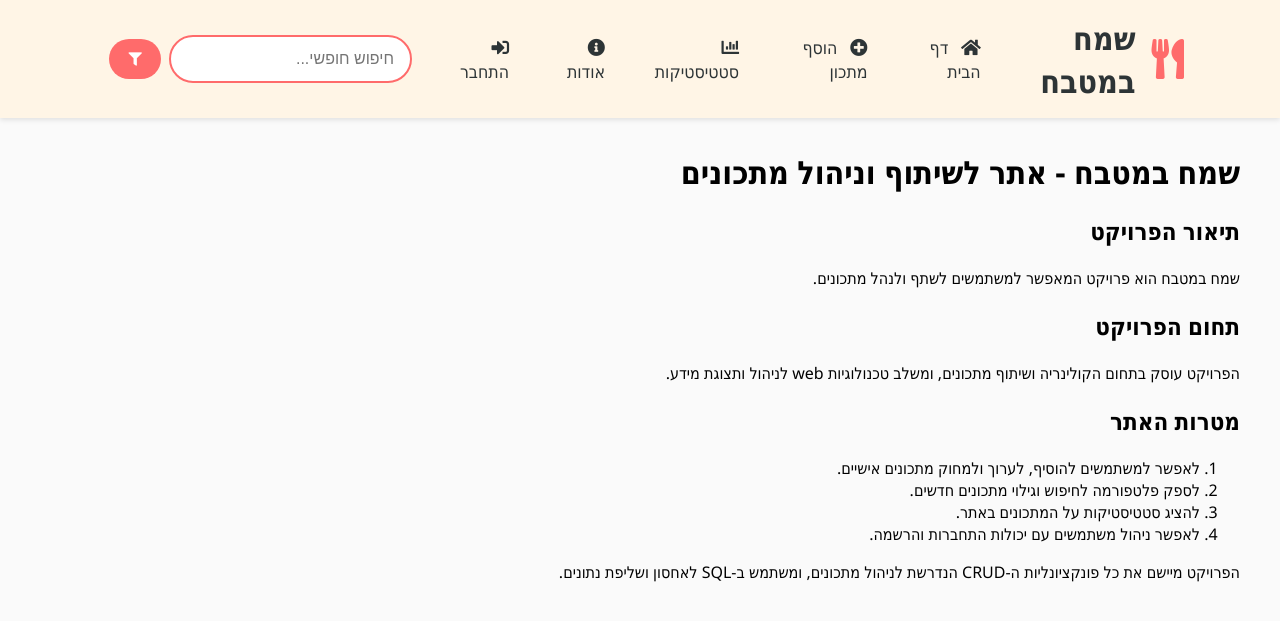
After one commit to eti-youngreis/happy_kitchen, a Flask app: page /about in a window 1280 px wide. The commit adds this page. Shown: the top 621 px of the page. Run offline with Flask 3, Linux system fonts and the light colour scheme.

Commit message:
Add about page

```diff
--- a/controllers/recipe_controller.py
+++ b/controllers/recipe_controller.py
@@ -19,6 +19,9 @@ def home():
     recipes = get_recipes(search_query, dairy_type, course_type)
     return render_template("home.html", recipes=recipes)
 
+@recipe_bp.route("/about")
+def about():
+    return render_template("about.html")
 
 @recipe_bp.route("/<int:recipe_id>")
 def recipe(recipe_id):
--- a/static/css/styles.css
+++ b/static/css/styles.css
@@ -161,7 +161,7 @@ body {
 .main-nav {
     display: flex;
     align-items: center;
-    gap: 1rem;
+    gap: 0.5rem;
 }
 
 .logo-icon {
@@ -496,8 +496,8 @@ body {
 
 @media (min-width: 1024px) {
     .main-header {
-        padding-right: 8rem;
-        padding-left: 8rem;
+        padding-right: 6rem;
+        padding-left: 6rem;
         flex-wrap: nowrap;
     }
 
--- /dev/null
+++ b/templates/about.html
@@ -0,0 +1,22 @@
+{% extends "base.html" %}
+
+{% block content %}
+<div class="content-wrapper">
+    <h1 id="%D7%A9%D7%9E%D7%97-%D7%91%D7%9E%D7%98%D7%91%D7%97---%D7%90%D7%AA%D7%A8-%D7%9C%D7%A9%D7%99%D7%AA%D7%95%D7%A3-%D7%95%D7%A0%D7%99%D7%94%D7%95%D7%9C-%D7%9E%D7%AA%D7%9B%D7%95%D7%A0%D7%99%D7%9D"
+        tabindex="-1">שמח במטבח - אתר לשיתוף וניהול מתכונים</h1>
+    <h2 id="%D7%AA%D7%99%D7%90%D7%95%D7%A8-%D7%94%D7%A4%D7%A8%D7%95%D7%99%D7%A7%D7%98" tabindex="-1">תיאור הפרויקט</h2>
+    <p>שמח במטבח הוא פרויקט המאפשר למשתמשים לשתף ולנהל מתכונים.</p>
+    <h2 id="%D7%AA%D7%97%D7%95%D7%9D-%D7%94%D7%A4%D7%A8%D7%95%D7%99%D7%A7%D7%98" tabindex="-1">תחום הפרויקט</h2>
+    <p>הפרויקט עוסק בתחום הקולינריה ושיתוף מתכונים, ומשלב טכנולוגיות web לניהול ותצוגת מידע.</p>
+    <h2 id="%D7%9E%D7%98%D7%A8%D7%95%D7%AA-%D7%94%D7%90%D7%AA%D7%A8" tabindex="-1">מטרות האתר</h2>
+    <ol>
+        <li>לאפשר למשתמשים להוסיף, לערוך ולמחוק מתכונים אישיים.</li>
+        <li>לספק פלטפורמה לחיפוש וגילוי מתכונים חדשים.</li>
+        <li>להציג סטטיסטיקות על המתכונים באתר.</li>
+        <li>לאפשר ניהול משתמשים עם יכולות התחברות והרשמה.</li>
+    </ol>
+    <p>הפרויקט מיישם את כל פונקציונליות ה-CRUD הנדרשת לניהול מתכונים,
+        ומשתמש ב-SQL לאחסון ושליפת נתונים.</p>
+
+</div>
+{% endblock %}
--- a/templates/base.html
+++ b/templates/base.html
@@ -23,6 +23,7 @@
                 מתכון</a>
             <a href="{{ url_for('statistics.show_statistics') }}" class="nav-link"><i class="fas fa-chart-bar"></i>
                 סטטיסטיקות</a>
+            <a href="{{ url_for('recipe.about') }}" class="nav-link"><i class="fas fa-info-circle"></i> אודות</a>
             {% if current_user.is_authenticated %}
             <div class="dropdown">
                 <button id="userDropdown" class="dropbtn nav-link" onclick="toggleUserDropdown()">
```
